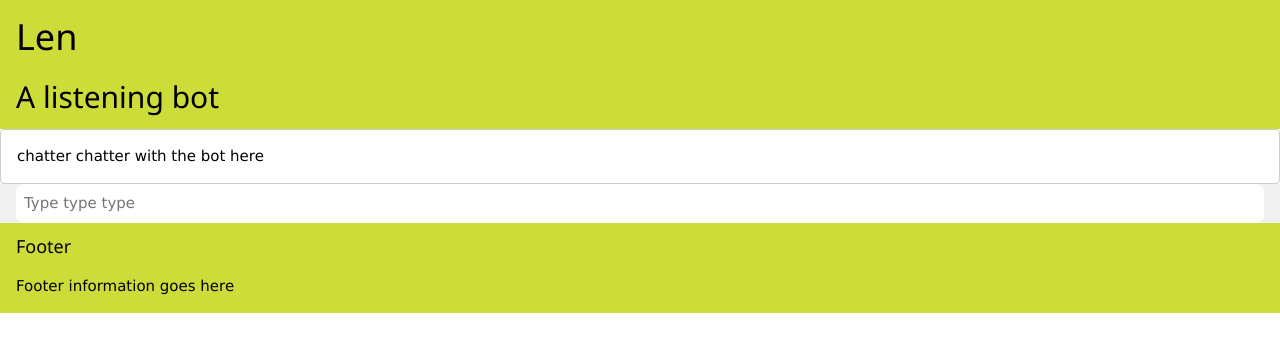
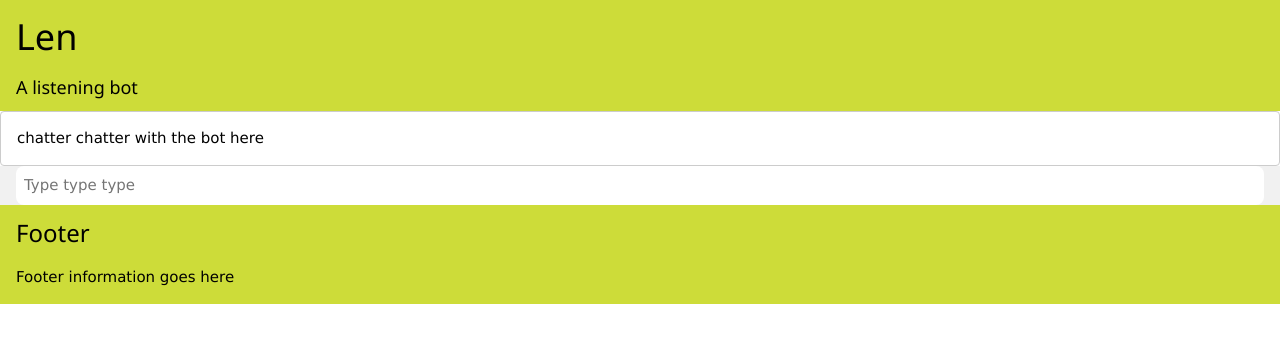
Before and after one commit to reakain/Len, a plain HTML site: page index.html in a window 1280 px wide. Drawn offline with nearby package versions, Linux system fonts and the light colour scheme.

Commit message:
Updated index.html

```diff
--- a/index.html
+++ b/index.html
@@ -3,11 +3,11 @@
   <head>
 	<meta name="viewport" content="width=device-width, initial-scale=1">
 	<link rel="stylesheet" href="http://www.w3schools.com/lib/w3.css">
-	<title text="">Chat with Len</title>
+	<title>Chat with Len</title>
 
     <header class="w3-container w3-lime">
       <h1>Len</h1>
-      <h2>A listening bot</h2>
+      <h5>A listening bot</h5>
     </header>
 
 	</head>
@@ -21,7 +21,7 @@
       </form>
 	</body>
   <footer class="w3-container w3-lime">
-    <h5>Footer</h5>
+    <h3>Footer</h3>
     <p>Footer information goes here</p>
   </footer>
 </html>
```
